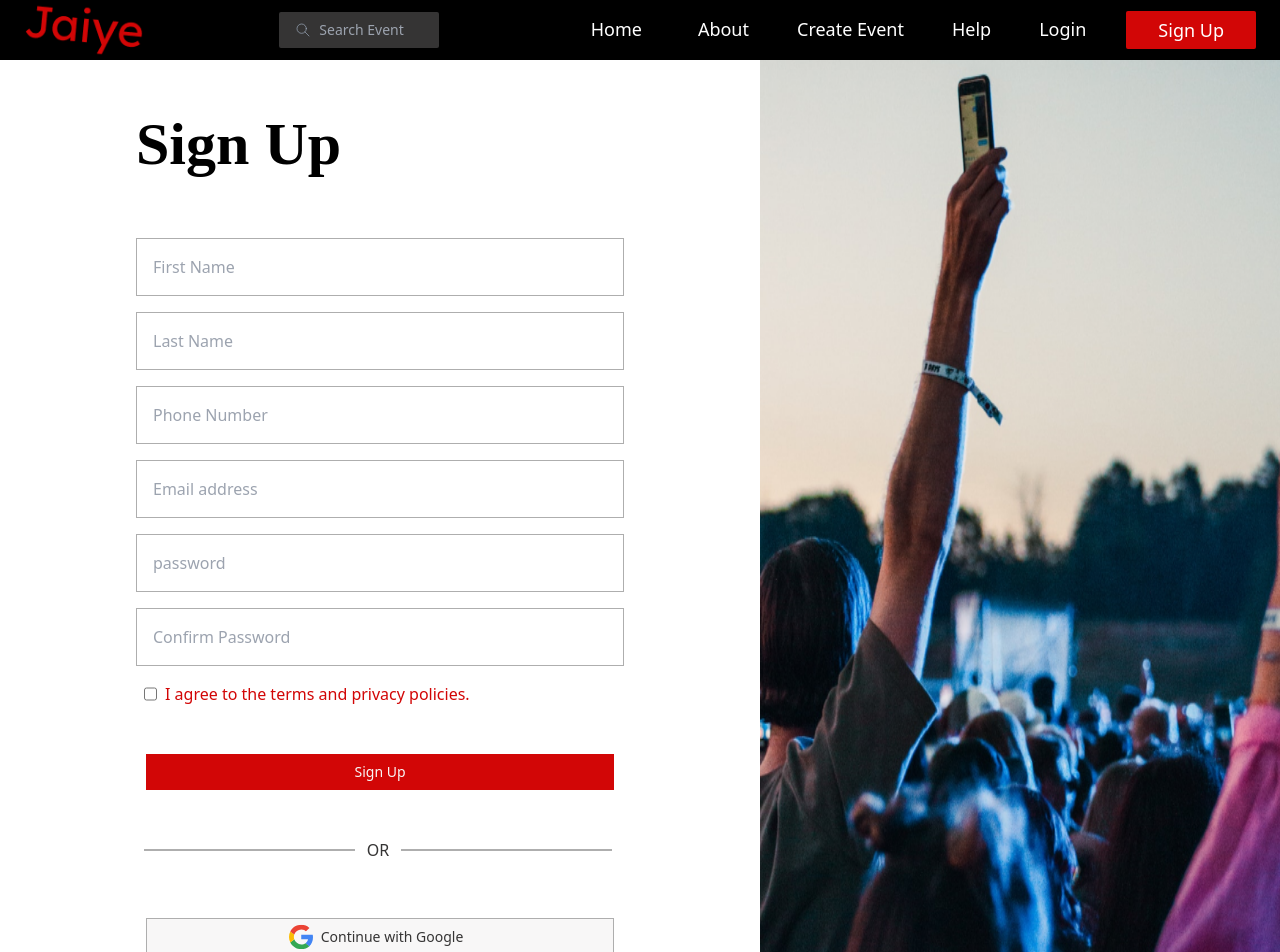
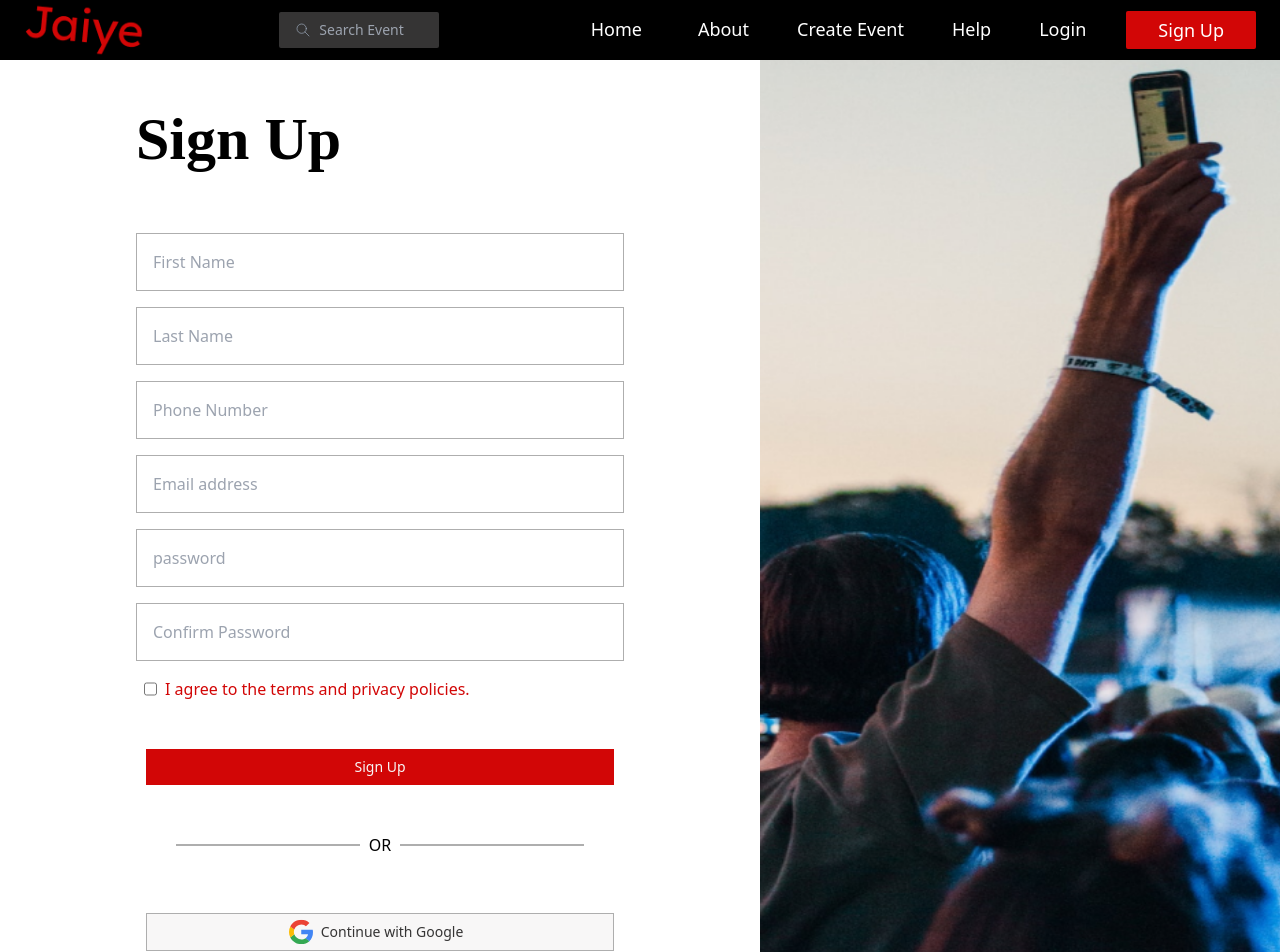
Before and after one commit to Chioma31/Jaiye, a Next.js app: page /signup in a window 1280 px wide. Shown: the top 952 px of the page. Built offline with nearby package versions, Linux system fonts and the light colour scheme.

Commit message:
x axis margin scroll fixed

```diff
--- a/pages/login/index.js
+++ b/pages/login/index.js
@@ -11,24 +11,26 @@ const Login= ()=>{
     return (
         <>
             <NavBar/>
-                <div className="h-[50px] w-[100vw]"></div>
-                <div className="lg:flex flex-row w-[100vw]">
-                    <div className="flex flex-col w-[100vw]   lg:flex-col flex-1 justify-center lg:w-[50%] lg:px-[120px]">
+                <div className="h-[45px] w-full"></div>
+                <div className="lg:flex flex-row w-full">
+                    <div className="flex flex-col w-full flex-1 justify-center lg:px-[120px]">
                         <h1 className="self-center my-12 text-center font-[poppins] font-semibold text-6xl p-4 lg:self-start">Log in</h1>
 
-                        <input className="mx-4 mb-4 px-4 py-4 border border-[#AEAEAE]"
+                        <div className="flex flex-col h-fit w-full px-4">
+                            <input className="mx-4 mb-4 py-4 px-4 border border-[#AEAEAE]"
                             type="email"
                             placeholder="Email address"
                             ></input>
 
-                        <input className="mx-4 px-4 mb-4 py-4 border border-[#AEAEAE] "
+                            <input className="mx-4 px-4 py-4 mb-4 border border-[#AEAEAE] "
                             type="password"
                             placeholder="password"
                             ></input>
+                        </div>
 
-                        <div className="flex flex-row mx-4 justify-between">
+                        <div className="flex flex-row w-full px-8 justify-between">
                             <div className="flex flex-row">
-                            <input className="mx-2 "
+                                <input className="mr-2 "
                                 type="checkbox"></input>
                                 <p className="mx-0 text-[#353434]">Remember me</p>
                             </div>
@@ -45,10 +47,10 @@ const Login= ()=>{
                             </a>
                         </button>
 
-                        <div className="flex flex-row justify-between w-[90%] ml-6">
-                            <div className="flex flex-row self-center w-[40%] h-[1px] border border-[#AEAEAE]"></div>
+                        <div className="flex flex-row justify-between w-full px-14 ">
+                            <div className="flex flex-row self-center w-[45%] h-[1px] border border-[#AEAEAE]"></div>
                             <p className="txt-[#353434] txt-sm ">OR</p>
-                            <div className="flex flex-row self-center w-[40%] h-[1px] border border-[#AEAEAE]"></div>
+                            <div className="flex flex-row self-center w-[45%] h-[1px] border border-[#AEAEAE]"></div>
                         </div>
 
                         <button className=" bg-[#F8F7F7] border border-[#AEAEAE] w-[90%] self-center justify-center mt-14">
@@ -78,11 +80,7 @@ const Login= ()=>{
 
                     </div>
 
-                    <div className="hidden md:hidden lg:flex flex-col flex-1 w-[50%]">
-                        <img className="w-[100%] h-[100%]"
-                        src="Jaiyelogin.png"
-                        />
-                    </div>
+                    <div className="hidden md:hidden lg:flex flex-col flex-1 bg-[url('/Jaiyelogin.png')] bg-cover w-full"></div>
 
                 </div>
             <Footer/>
--- a/pages/signup/index.js
+++ b/pages/signup/index.js
@@ -8,11 +8,13 @@ const SignUp= ()=> {
 
         <>
             <NavBar/>
-            <div className="h-[50px] w-[100vw]"></div>
-                <div className="lg:flex flex-row w-[100vw]">
-                    <div className="flex flex-col w-[100vw]  lg:flex-col flex-1 justify-center lg:w-[50%] lg:px-[120px]">
+
+                <div className="h-[45px] w-full"></div>
+
+                <div className="lg:flex flex-row w-full ">
+                    <div className="flex flex-col w-full flex-1 justify-center lg:px-[120px]">
                         <h1 className="self-center my-12 text-center font-[poppins] font-semibold text-6xl p-4 lg:self-start">Sign Up</h1>
-
+                        <div className="flex flex-col">
                             <input className="mx-4 mb-4 px-4 py-4 border border-[#AEAEAE]"
                             type="name"
                             placeholder="First Name"
@@ -42,6 +44,7 @@ const SignUp= ()=> {
                             type="password"
                             placeholder="Confirm Password"
                             ></input>
+                        </div>
 
 
                         <div className="flex flex-row mx-4 justify-between">
@@ -59,9 +62,9 @@ const SignUp= ()=> {
                             </a>
                         </button>
 
-                        <div className="flex flex-row justify-between w-[90%] ml-6">
+                        <div className="flex flex-row justify-between w-full px-14 ">
                             <div className="flex flex-row self-center w-[45%] h-[1px] border border-[#AEAEAE]"></div>
-                            <p className="text-[#353434] txt-sm">OR</p>
+                            <p className="txt-[#353434] txt-sm ">OR</p>
                             <div className="flex flex-row self-center w-[45%] h-[1px] border border-[#AEAEAE]"></div>
                         </div>
 
@@ -92,13 +95,10 @@ const SignUp= ()=> {
 
                     </div>
 
-                    <div className="hidden md:hidden lg:flex flex-col flex-1 w-[50%]">
-                        <img className="w-[100%] h-[100%]"
-                        src="Jaiyelogin.png"
-                        />
+                    <div className="hidden md:hidden lg:flex flex-col flex-1 bg-[url('/Jaiyelogin.png')] bg-cover"></div>
+
                 </div>
 
-                </div>
             <Footer/>
         </>
     )
```
Lines whose indentation alone changed are shown as unchanged.
